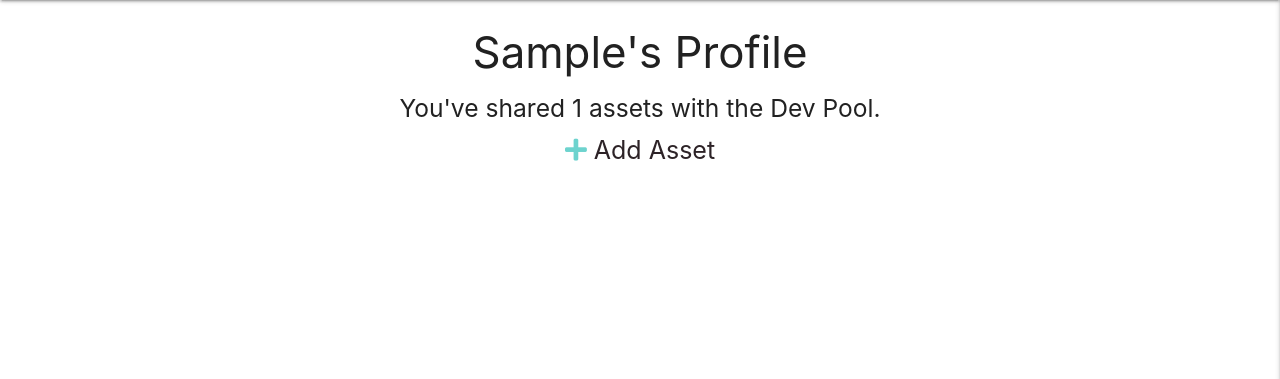
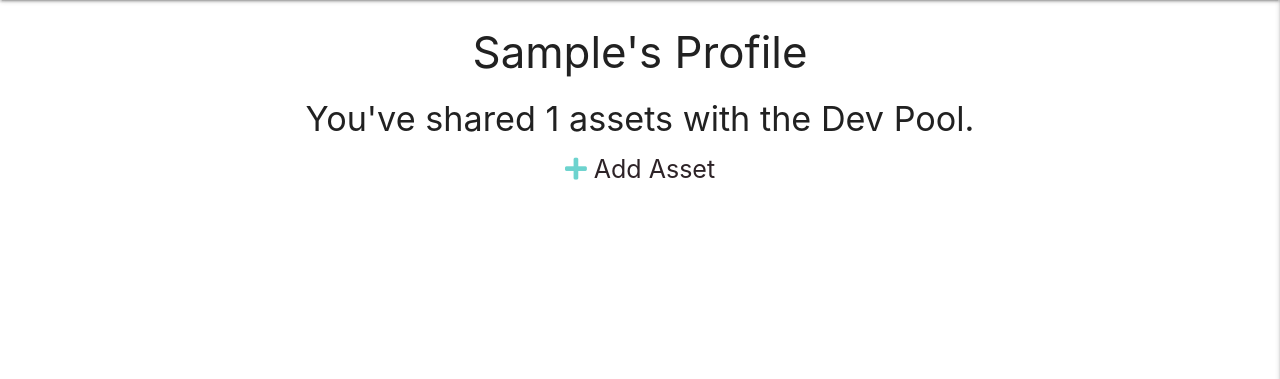
Before and after one commit to Brian-FullStack/dev_pool, a Flask app: page /profile/1 in a window 1280 px wide. Shown: the part 64-443 px from the top of the page. Run offline with Flask 2, Linux system fonts and the light colour scheme; the visitor is signed in with stand-in values (Sample User, id 1); a database or web service that is not in the repository returns one stand-in record (values such as "Sample title"); some libraries are stand-ins or nearby versions.

Commit message:
Fixed h5-h4: to improve accessibility report

```diff
--- a/templates/profile.html
+++ b/templates/profile.html
@@ -5,7 +5,7 @@
 
 {% if assets|length > 0 %}
   <!--Form inputs from Materialize Css-->
-  <h5 class="center-align">You've shared {{ assets|length }} assets with the Dev Pool.</h4>
+  <h4 class="center-align">You've shared {{ assets|length }} assets with the Dev Pool.</h4>
     <div class="col s12 m6 add-asset-btn center-align">
       <a href="{{ url_for('create_asset') }}">
         <i class="fas fa-plus btn-color"></i>
```
